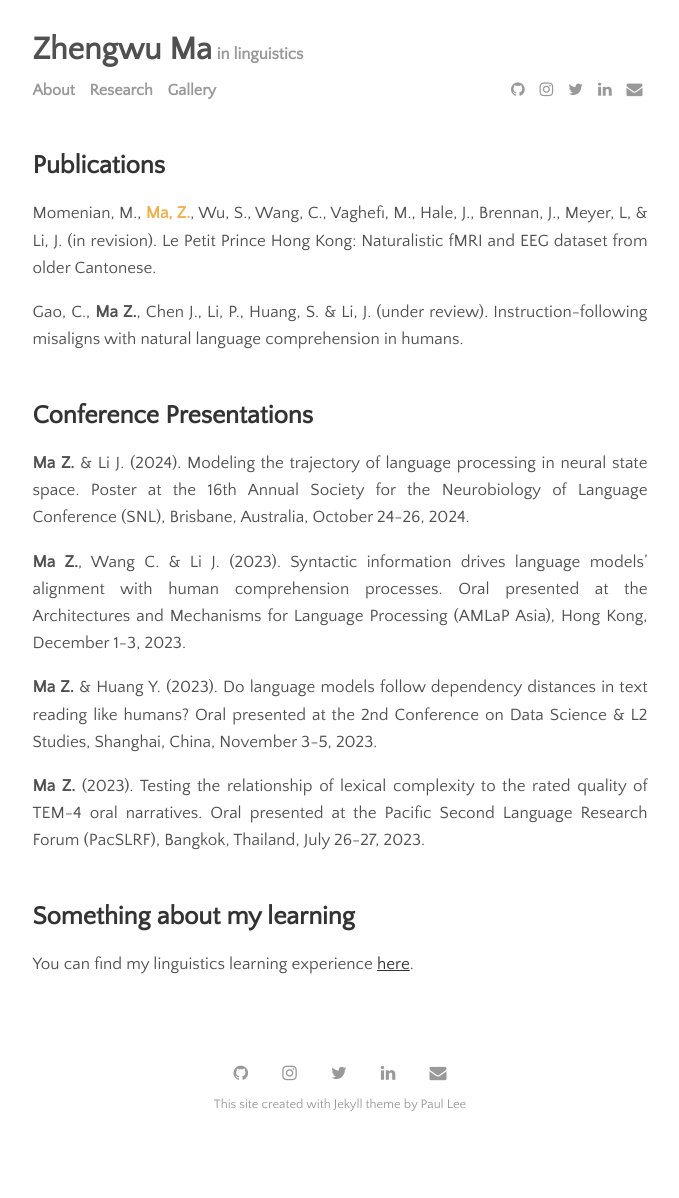
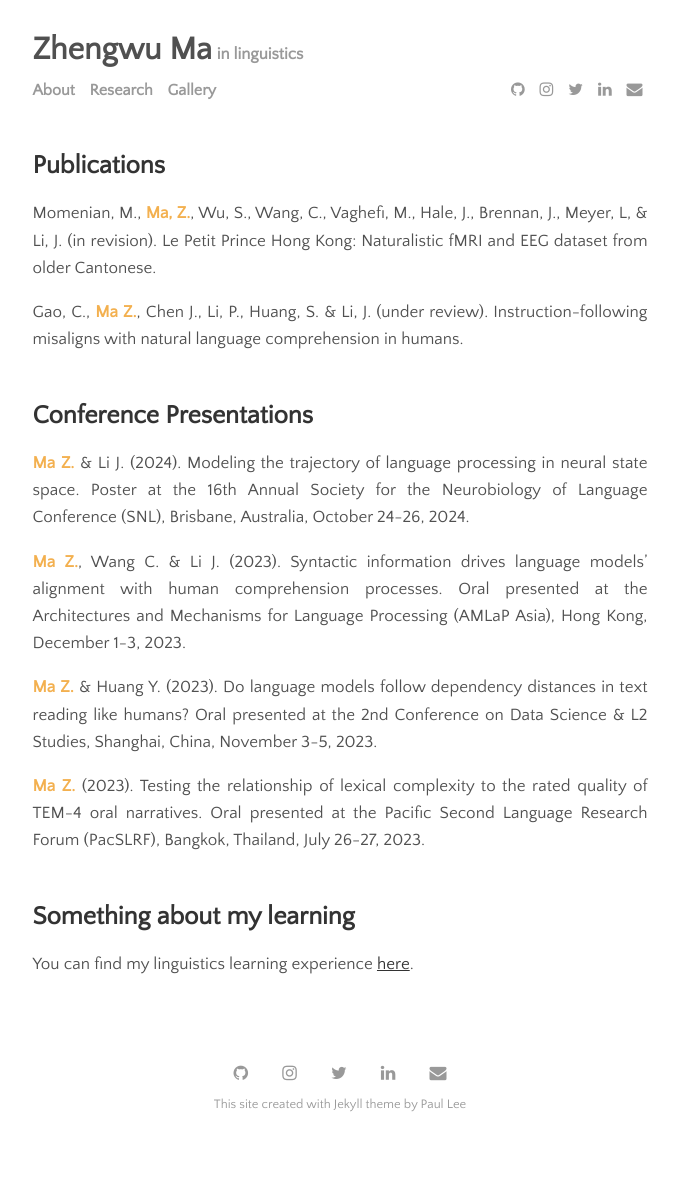
Before and after one commit to zhengwuma/zhengwuma.github.io, a Jekyll site: the page built from menu/research.md, in a window 1280 px wide. Shown: the whole page, without its empty margins (300-979 px from the left). Built offline with Jekyll 4.4.1, drawn with Linux system fonts in a browser that asks for light colours.

Commit message:
Update research.md

```diff
--- a/menu/research.md
+++ b/menu/research.md
@@ -7,16 +7,16 @@ permalink: /research
 ## Publications
 Momenian, M., <span style="color: #f3b04f;"><strong>Ma, Z.</strong></span>, Wu, S., Wang, C., Vaghefi, M., Hale, J., Brennan, J., Meyer, L, & Li, J. (in revision). Le Petit Prince Hong Kong: Naturalistic fMRI and EEG dataset from older Cantonese.
 
-Gao, C., **Ma Z.**, Chen J., Li, P., Huang, S. & Li, J. (under review). Instruction-following misaligns with natural language comprehension in humans.
+Gao, C., <span style="color: #f3b04f;"><strong>Ma Z.</strong></span>, Chen J., Li, P., Huang, S. & Li, J. (under review). Instruction-following misaligns with natural language comprehension in humans.
 <br><br>
 ## Conference Presentations
-**Ma Z.** & Li J. (2024). Modeling the trajectory of language processing in neural state space. Poster at the 16th Annual Society for the Neurobiology of Language Conference (SNL), Brisbane, Australia, October 24-26, 2024.
+<span style="color: #f3b04f;"><strong>Ma Z.</strong></span> & Li J. (2024). Modeling the trajectory of language processing in neural state space. Poster at the 16th Annual Society for the Neurobiology of Language Conference (SNL), Brisbane, Australia, October 24-26, 2024.
 
-**Ma Z.**, Wang C. & Li J. (2023). Syntactic information drives language models’ alignment with human comprehension processes. Oral presented at the Architectures and Mechanisms for Language Processing (AMLaP Asia), Hong Kong, December 1-3, 2023.
+<span style="color: #f3b04f;"><strong>Ma Z.</strong></span>, Wang C. & Li J. (2023). Syntactic information drives language models’ alignment with human comprehension processes. Oral presented at the Architectures and Mechanisms for Language Processing (AMLaP Asia), Hong Kong, December 1-3, 2023.
 
-**Ma Z.** & Huang Y. (2023). Do language models follow dependency distances in text reading like humans? Oral presented at the 2nd Conference on Data Science & L2 Studies, Shanghai, China, November 3-5, 2023.
+<span style="color: #f3b04f;"><strong>Ma Z.</strong></span> & Huang Y. (2023). Do language models follow dependency distances in text reading like humans? Oral presented at the 2nd Conference on Data Science & L2 Studies, Shanghai, China, November 3-5, 2023.
 
-**Ma Z.** (2023). Testing the relationship of lexical complexity to the rated quality of TEM-4 oral narratives. Oral presented at the Pacific Second Language Research Forum (PacSLRF), Bangkok, Thailand, July 26-27, 2023.
+<span style="color: #f3b04f;"><strong>Ma Z.</strong></span> (2023). Testing the relationship of lexical complexity to the rated quality of TEM-4 oral narratives. Oral presented at the Pacific Second Language Research Forum (PacSLRF), Bangkok, Thailand, July 26-27, 2023.
 <br><br>
 ## Something about my learning
 You can find my linguistics learning experience <a href="https://zhengwuma.github.io/learning.html">here</a>.
```
